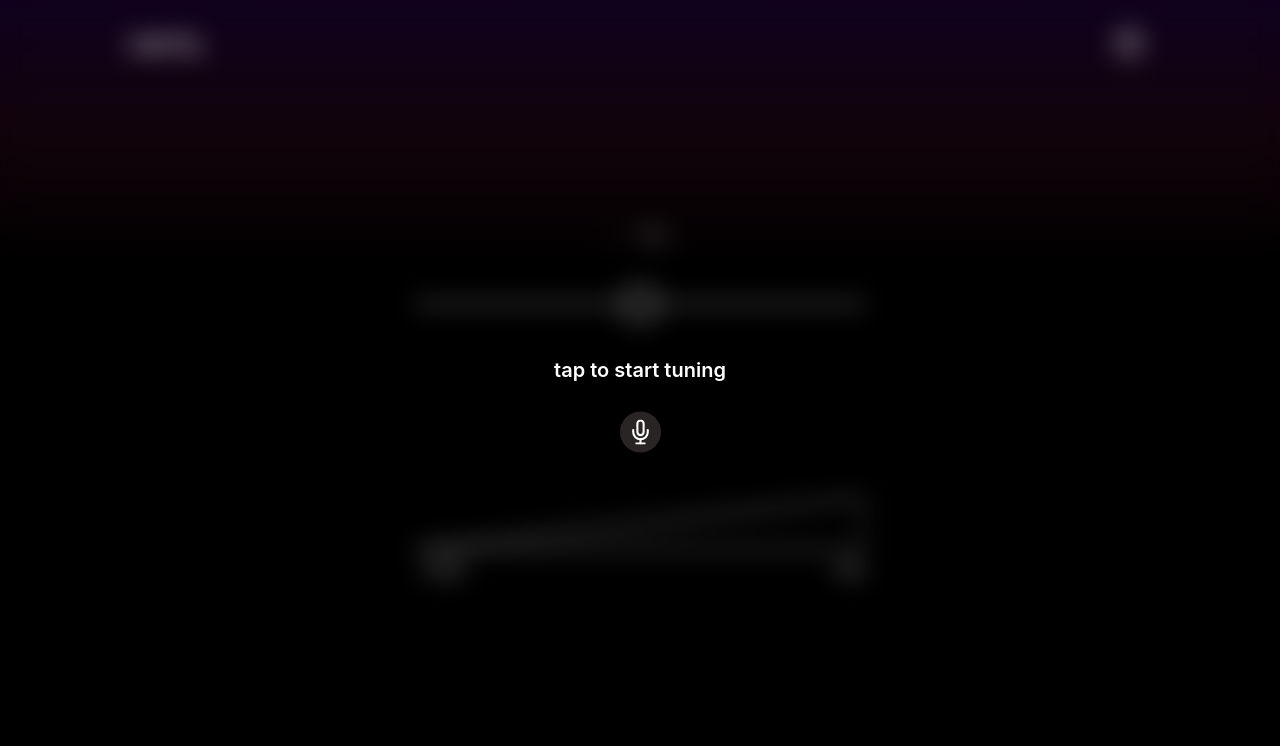
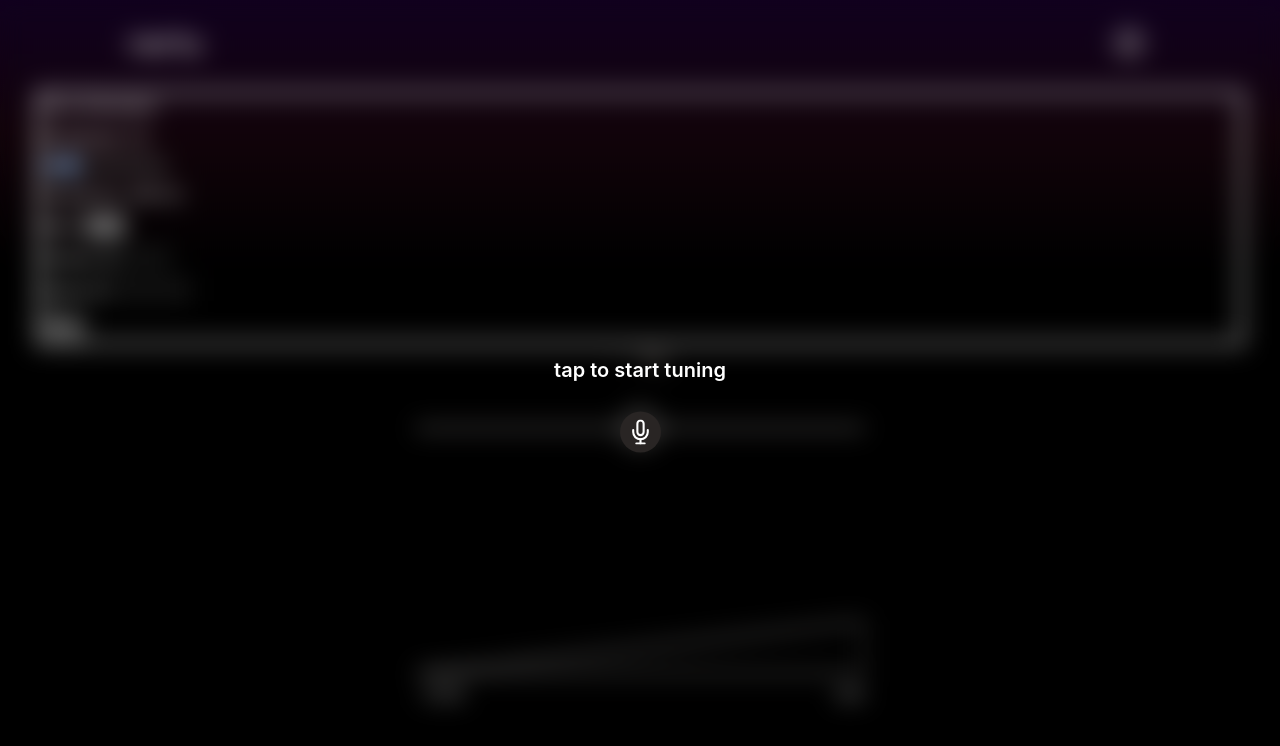
Before and after one commit to rezonmain/nertu, a React (Vite) app: page / in a window 1280 px wide. Shown: the top 746 px of the page. Built offline with nearby package versions, Linux system fonts and the light colour scheme; a web font is replaced by a local one.

Commit message:
styling, added support for tranpositions

```diff
--- a/src/App.tsx
+++ b/src/App.tsx
@@ -1,12 +1,17 @@
+import { useReducer } from 'react';
 import Layout from './components/Layout/Layout';
 import Tuner from './components/Tuner/Tuner';
+import { SettingsContext, useSettings } from './lib/context/settingsContext';
+import settingsReducer from './lib/settingsReducer';
 
 function App() {
+	const { settings } = useSettings();
+	const [init, dispatch] = useReducer(settingsReducer, settings);
 	return (
 		<Layout>
-			<>
+			<SettingsContext.Provider value={{ settings: init, dispatch }}>
 				<Tuner />
-			</>
+			</SettingsContext.Provider>
 		</Layout>
 	);
 }
--- a/src/components/LinearTuningLane/LinearTuningLane.tsx
+++ b/src/components/LinearTuningLane/LinearTuningLane.tsx
@@ -33,7 +33,7 @@ const LinearTuningLane = ({
 			</div>
 			<div
 				id='alt-settings-indicators'
-				className='flex flex-row justify-between font-music text-stone-500'
+				className='flex flex-row justify-between font-music text-stone-500 text-lg'
 			>
 				{settings.A !== TunerSettings.DEF.A ? (
 					<span>
--- a/src/components/Settings/SettingsMenu.tsx
+++ b/src/components/Settings/SettingsMenu.tsx
@@ -12,7 +12,7 @@ const SettingMenu = () => {
  * ---setting--- --- defualt--- ---desc--- ---values example---
  * - A4 pitch reference:, 440h, frequency for A4, [432, 445...]
  * - show enharmonic notes:, (true), show enharmonic note names while tuning, false
- * - transposition:, c->c (none), (c->Bb, C->Eb)
+ * - transposition:, c->c (none), (c->Bb, C->Eb), C in your instrument sounds like concert Eb
  * - note names:, C-B, select which system to use for note names, Do-Si
  * - faq
  * - about
--- a/src/components/Tuner/Tuner.tsx
+++ b/src/components/Tuner/Tuner.tsx
@@ -7,17 +7,14 @@ import PermissionModal from '../PermissionModal/PermissionModal';
 import LinearTuningLane from '../LinearTuningLane/LinearTuningLane';
 import Header from '../Header/Header';
 import Settings from '../Settings/Settings';
-import {
-	SettingsContext,
-	useSettings,
-} from '../../lib/context/settingsContext';
-import settingsReducer from '../../lib/settingsReducer';
+import ToneGenerator from '../ToneGenerator/ToneGenerator';
+import { TunerSettings } from '../../lib/classes/TunerSettings';
+import { useSettings } from '../../lib/context/settingsContext';
 
 export interface TunerData extends Note, Pitch {}
 
 function Tuner() {
 	const { settings } = useSettings();
-	const [init, dispatch] = useReducer(settingsReducer, settings);
 	const { getPitch, getMedia, media } = usePitch();
 	const [store, setStore] = useState<TunerData | undefined>(undefined);
 	const [settingsToggle, setSettingsToggle] = useState(false);
@@ -32,7 +29,7 @@ function Tuner() {
 		() => {
 			if (!media) return;
 			const pitch = getPitch(0.9);
-			const note = tet.frequencyToNote(pitch.frequency);
+			const note = tet.frequencyToNote(pitch.frequency, settings.transposition);
 			note ? setStore({ ...note, ...pitch }) : setStore(undefined);
 		},
 		settingsToggle ? null : 100
@@ -43,14 +40,13 @@ function Tuner() {
 			<PermissionModal visible={!media} onAsk={() => getMedia()} />
 			<Header onSettings={() => setSettingsToggle((prev) => !prev)} />
 			<div className='px-10 my-auto h-screen flex flex-col justify-center'>
-				<SettingsContext.Provider value={{ settings: init, dispatch }}>
 				<Settings
 					visible={settingsToggle}
 					onSettings={() => setSettingsToggle((prev) => !prev)}
 				/>
+				<ToneGenerator />
 				<LinearTuningLane data={store} color={color} />
 				<LoudnessMeter loudness={store?.loudness} color={color} />
-				</SettingsContext.Provider>
 			</div>
 		</>
 	);
--- a/src/lib/classes/TET.ts
+++ b/src/lib/classes/TET.ts
@@ -75,11 +75,13 @@ class TET {
 	 * @param frequency input frequency in hz.
 	 * @returns `note` object for given fequency.
 	 */
-	frequencyToNote(frequency: number): Note | undefined {
+	frequencyToNote(frequency: number, transposition = 0): Note | undefined {
 		if (frequency >= this.min && frequency <= this.max) {
 			const number = Math.round(this.log2((frequency / this.C0) ** 12));
-			const octave = Math.floor(number / 12);
-			const noteName = NoteMap[number - octave * 12] as NoteName;
+			const octave = Math.floor((number - transposition) / 12);
+			const noteName = NoteMap[
+				(number - octave * 12 + (12 - transposition)) % 12
+			] as NoteName;
 			const cents = Math.round(
 				this.log2((frequency / (this.C0 * 2 ** (number / 12))) ** 1200)
 			);
--- a/src/lib/classes/TunerSettings.ts
+++ b/src/lib/classes/TunerSettings.ts
@@ -30,17 +30,17 @@ export class TunerSettings {
 
 export enum Transpositions {
 	'C→C' = 0,
-	'C→C#' = 1,
-	'C→D' = 2,
-	'C→Eb' = 3,
-	'C→E' = 4,
-	'C→F' = 5,
-	'C→F#' = 6,
-	'C→G' = 7,
-	'C→Ab' = 8,
-	'C→A' = 9,
-	'C→Bb' = 10,
-	'C→B' = 11,
+	'C♯→C' = 1,
+	'D→C' = 2,
+	'E♭→C' = 3,
+	'E→C' = 4,
+	'F→C' = 5,
+	'F♯→C' = 6,
+	'G→C' = 7,
+	'A♭→C' = 8,
+	'A→C' = 9,
+	'B♭→C' = 10,
+	'B→C' = 11,
 }
 
 export enum NoteSystems {
```
Lines whose indentation alone changed are shown as unchanged.
